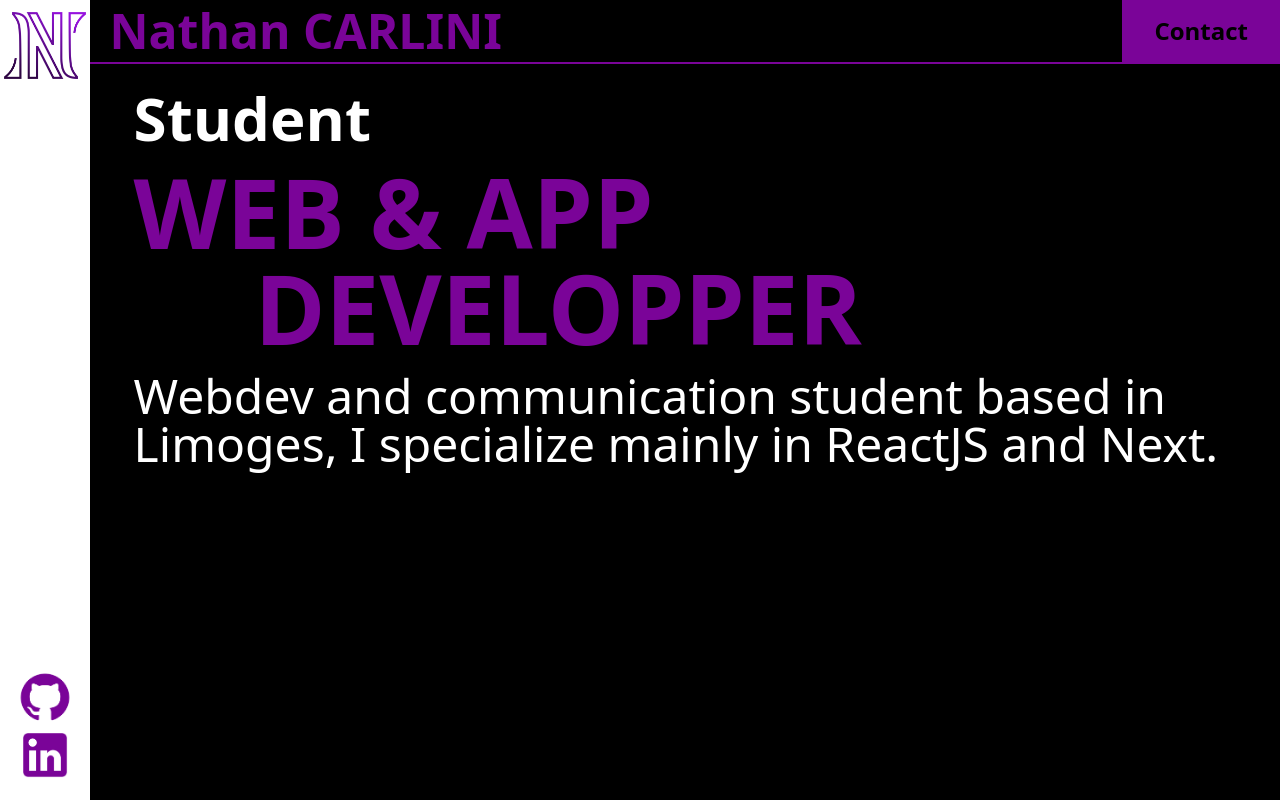
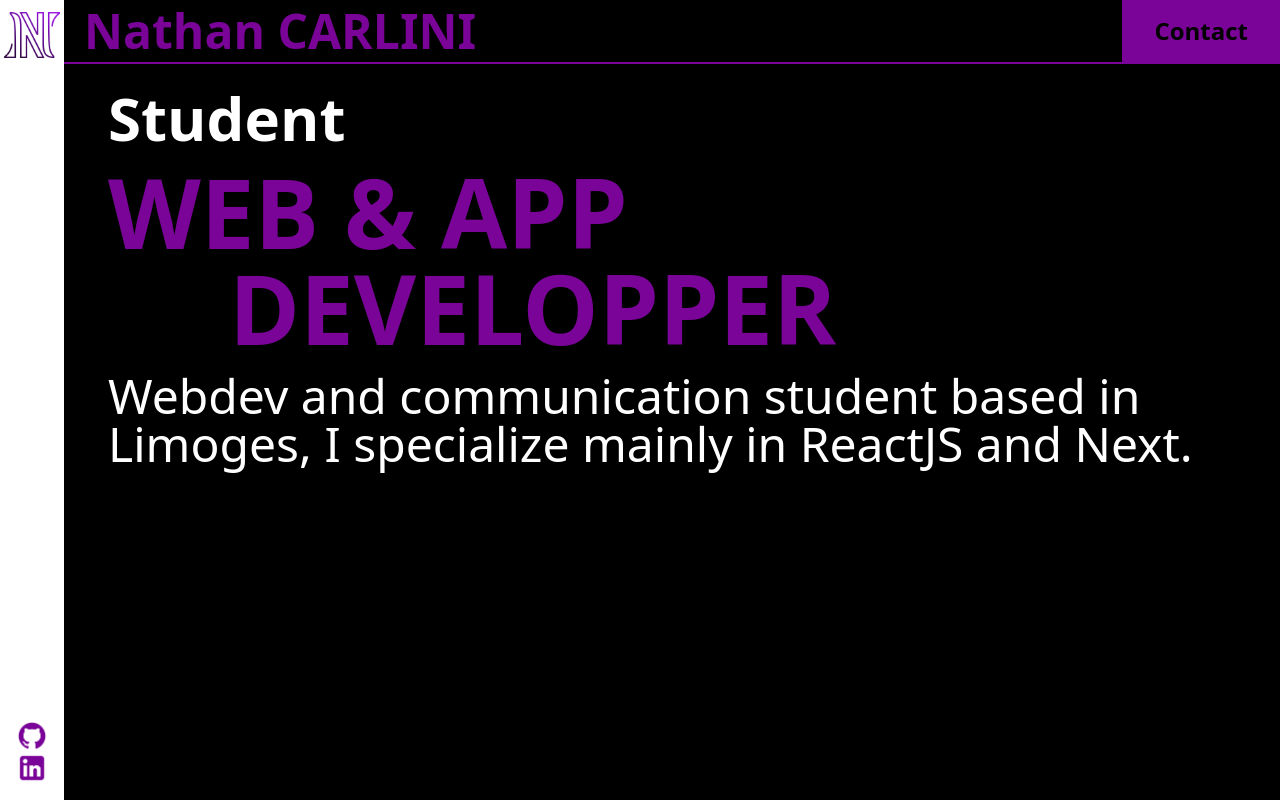
Before and after one commit to NathanCarlini/NathanCarlini.github.io, a React (Create React App) app: page / in a window 1280 px wide. Built offline with nearby package versions, Linux system fonts and the light colour scheme.

Commit message:
update leftbar

```diff
--- a/src/App.js
+++ b/src/App.js
@@ -5,7 +5,7 @@ import linkedin from './assets/linkedin.png'
 function App() {
   return (
     <main className="flex flex-row">
-      <nav className="flex h-screen flex-col items-center justify-between p-1 sm:max-w-[7vw] lg:min-w-20 bg-white">
+      <nav className="flex h-screen flex-col items-center justify-between p-1 sm:max-w-[5vw] lg:min-w-16 bg-white">
         <img
           src={logo}
           alt="toto1"
```
